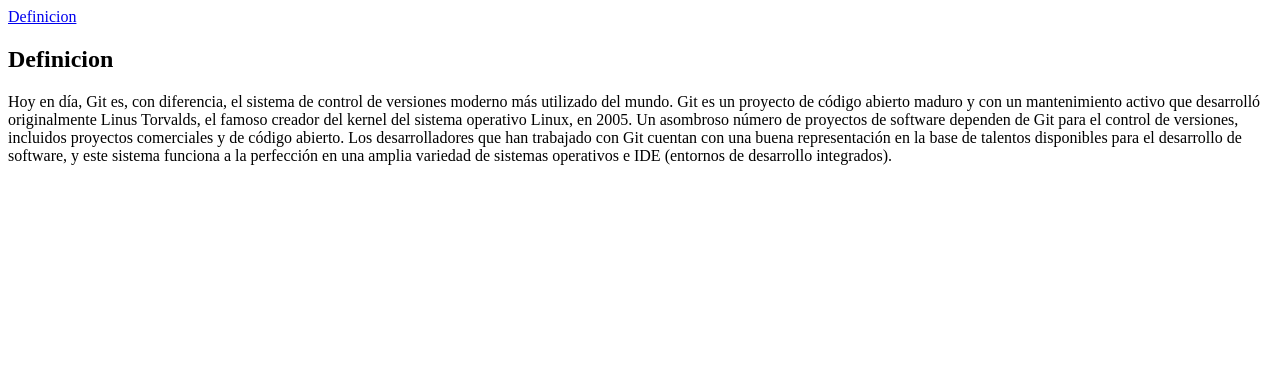
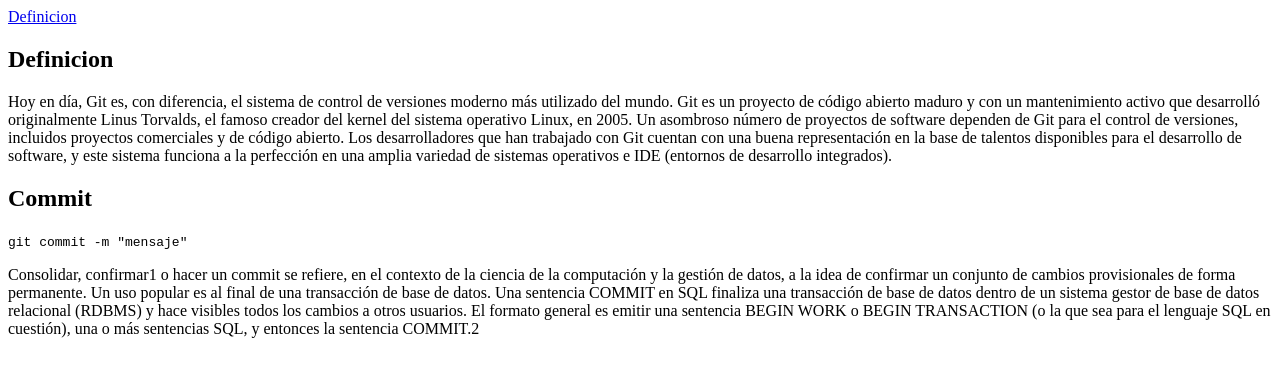
Before and after one commit to cdoller/practicaRepos, a plain HTML site: page index.html in a window 1280 px wide. Drawn offline with Linux system fonts and the light colour scheme.

Commit message:
nueva seccion sobre commit

```diff
--- a/index.html
+++ b/index.html
@@ -17,6 +17,15 @@
             <h1>Definicion</h1>
             <p>Hoy en día, Git es, con diferencia, el sistema de control de versiones moderno más utilizado del mundo. Git es un proyecto de código abierto maduro y con un mantenimiento activo que desarrolló originalmente Linus Torvalds, el famoso creador del kernel del sistema operativo Linux, en 2005. Un asombroso número de proyectos de software dependen de Git para el control de versiones, incluidos proyectos comerciales y de código abierto. Los desarrolladores que han trabajado con Git cuentan con una buena representación en la base de talentos disponibles para el desarrollo de software, y este sistema funciona a la perfección en una amplia variedad de sistemas operativos e IDE (entornos de desarrollo integrados).</p>
         </section>
+        <section>
+            <h1>Commit</h1>
+            <code>git commit -m "mensaje"</code>
+            <p>Consolidar, confirmar1 o hacer un commit se refiere, en el contexto de la ciencia de la computación y la gestión de datos, a la idea de confirmar un conjunto de cambios provisionales de forma permanente. Un uso popular es al final de una transacción de base de datos.
+
+                Una sentencia COMMIT en SQL finaliza una transacción de base de datos dentro de un sistema gestor de base de datos relacional (RDBMS) y hace visibles todos los cambios a otros usuarios. El formato general es emitir una sentencia BEGIN WORK o BEGIN TRANSACTION (o la que sea para el lenguaje SQL en cuestión), una o más sentencias SQL, y entonces la sentencia COMMIT.2
+
+            </p>
+        </section>
     </main>
 </body>
 </html>
```
